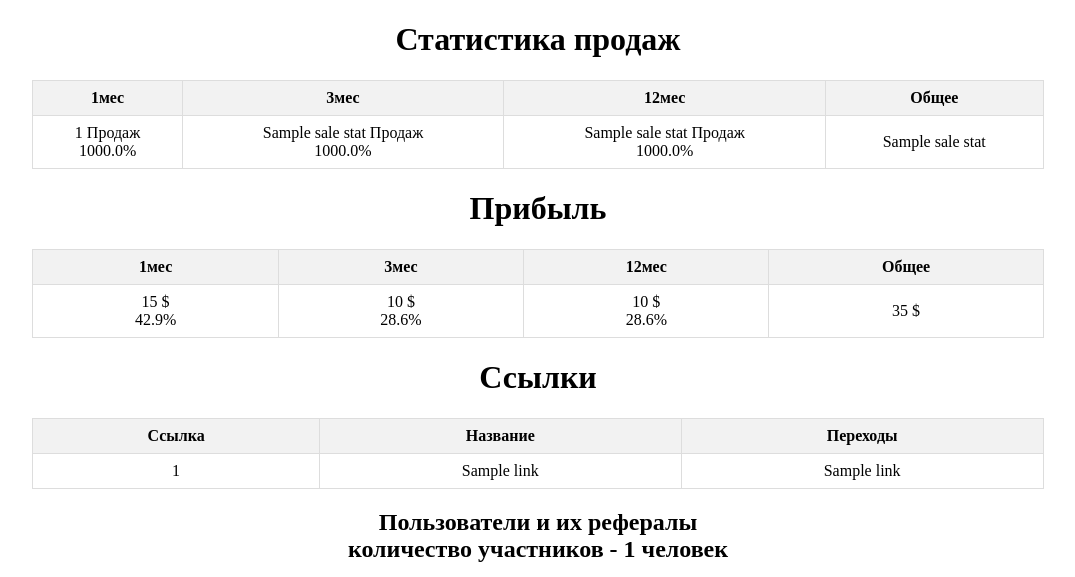
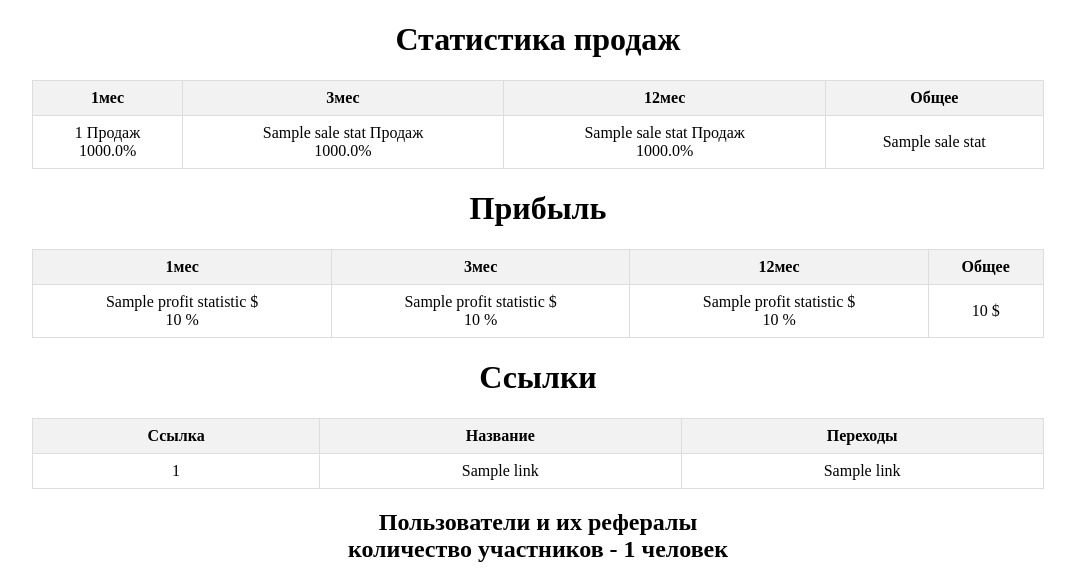
Before and after one commit to aigizlo/osnova_bot, a Flask app: template templates/index.html in a window 1280 px wide. Shown: the top 577 px of the page, without its empty margins (102-1177 px from the left). Run offline with Flask 3, Linux system fonts and the light colour scheme; the template is opened without the code that fills it: most values are stand-ins (such as "Sample title", 1, 10 or a date in 2020).

Commit message:
новая статистика

```diff
--- a/sub.py
+++ b/sub.py
@@ -42,6 +42,42 @@ SELECT
 FROM sales_stat;
 
 '''
+
+sql_update_tariff = """
+INSERT INTO sale_statistic (tariff_type, price, profit)
+VALUES (%s, %s, %s)"""
+
+tariffs = {
+    15.00: '1month',
+    40.00: '3months',
+    150.00: '12months',
+}
+
+
+def update_sale_statistic(price, profit):
+    price = float(price)
+    profit = float(profit)
+    tariff = tariffs.get(price)
+    get_conn.execute_query(sql_update_tariff, (tariff, price, profit))
+
+
+def get_profit_statistic():
+    sql = """SELECT
+    ss.tariff_type,
+    SUM(ss.profit) AS total_profit,
+    (SUM(ss.profit) / total.total_profit * 100) AS profit_percentage,
+    total.total_profit AS overall_profit
+FROM
+    sale_statistic ss
+JOIN
+    (SELECT SUM(profit) AS total_profit FROM sale_statistic) AS total ON 1=1
+GROUP BY
+    ss.tariff_type, total.total_profit;
+"""
+    result = get_conn.execute_query(sql)
+
+    return result
+
 
 
 def activate_or_renewal_subscription(user_id, period):
@@ -119,7 +155,6 @@ def get_sale_stats():
 
 
 def sale_paracent(stats):
-
     m_all = int(stats[0][3])
     if m_all == 0:
         return 0, 0, 0, 0
--- a/templates/index.html
+++ b/templates/index.html
@@ -83,39 +83,23 @@
             </tr>
         </thead>
         <tbody>
-            {% for sale_stat in sale_stats %}
             <tr>
-                {% set total = sale_stat[0] * 15 + sale_stat[1] * 40 + sale_stat[2] * 150 %}
-
-                <td>{{ sale_stat[0] * 15 }} $ <br>
-                {% if total != 0 %}
-                    {{ "{:.1f}%".format(sale_stat[0] * 15 / total * 100) }}
-                {% else %}
-                    N/A
-                {% endif %}
+                {% set total = profit_statistic[0][2] + profit_statistic[1][2] + profit_statistic[2][2] %}
+                <td>
+                    {{ profit_statistic[0][1] }} $ <br>
+                    {{ profit_statistic[0][2] | round(0) }} %
                 </td>
-
-                <td>{{ sale_stat[1] * 40 }} $ <br>
-                {% if total != 0 %}
-                    {{ "{:.1f}%".format(sale_stat[1] * 40 / total * 100) }}
-                {% else %}
-                    N/A
-                {% endif %}
+                <td>
+                    {{ profit_statistic[1][1] }} $ <br>
+                    {{ profit_statistic[1][2] | round(0) }} %
                 </td>
-
-                <td>{{ sale_stat[2] * 150 }} $ <br>
-                {% if total != 0 %}
-                    {{ "{:.1f}%".format(sale_stat[2] * 150 / total * 100) }}
-                {% else %}
-                    N/A
-                {% endif %}
+                <td>
+                    {{ profit_statistic[2][1] }} $ <br>
+                    {{ profit_statistic[2][2] | round(0) }} %
                 </td>
-
-                <td>{{ total }} $</td>
+                <td>{{ total | round(0) }} $</td>
             </tr>
-            {% endfor %}
         </tbody>
-
     </table>
 
     <h1>Ссылки</h1>
--- a/user_data.py
+++ b/user_data.py
@@ -131,22 +131,26 @@ def add_referral_balance(user_id, amount, description=None):
 
 def referral_transactions(user_id, amount):
     amount = float(amount)
+    price = amount
     # Cначала узнаем есть ли реферер у юзера
     sql_get_referer_user_id = """
     SELECT referer_id FROM users WHERE user_id = %s;
     """
     result = execute_query(sql_get_referer_user_id, (user_id,))
+
     if not result[0][0]:
+        sub.update_sale_statistic(price, price)
         return False
 
     referer_id = result[0][0]
 
-    amount = amount/3/10000
+    amount = amount / 3
 
     result = add_referral_balance(referer_id, float(amount), "Реферальные начисления")
 
+    sub.update_sale_statistic(price, price - amount)
+
     return result
-
 
 
 def get_user_balance_bonus(user_id):
@@ -158,8 +162,6 @@ def get_user_balance_bonus(user_id):
     except Exception as e:
         logger.error(f"QUERY_ERROR - get_user_balance_bonus - {e}")
 
-
-print(get_user_balance_bonus(1139164093))
 
 def get_referrer_user_id(user_id):
     try:
@@ -252,7 +254,7 @@ def get_user_info(user_id=None, user_name=None):
     if not amount:
         amount = 0
 
-    #stop_date = sub.format_date_string(stop_date)
+    # stop_date = sub.format_date_string(stop_date)
     is_active = user_info[5]
 
     text = f"Информация о пользователе:\n"
--- a/users_app.py
+++ b/users_app.py
@@ -2,10 +2,12 @@
 import asyncio
 
 import jwt
-from flask import Flask, render_template, request, jsonify
+from flask import Flask, render_template, request, jsonify, Response
+
+import const
 import sub
 import user_data
-from logger import logger
+# from logger import logger
 from config import support, dp, bot
 app = Flask(__name__)
 
@@ -21,7 +23,7 @@ def withdraw():
 
     return render_template('withdraw_req.html', pending_requests=pending_requests, confirmed_requests=confirmed_requests)
 
-
+# Обновляем статус вывода средств
 @app.route('/update_status/<int:id>', methods=['POST'])
 def update_status(id):
     data = request.json
@@ -62,41 +64,12 @@ def index():
     user_data_ = user_data.show_user_data()
     links = user_data.show_links_info()
     sale_stats = sub.get_sale_stats()
+    profit_statistic = sub.get_profit_statistic()
     sale_paracents = sub.sale_paracent(sale_stats)
     count = user_data.all_users()
     return render_template('index.html', users=user_data_, links=links, sale_stats=sale_stats,
+                           profit_statistic=profit_statistic,
                            sale_paracents=sale_paracents, count=count)
-
-
-@app.route('/notify', methods=['POST'])
-def handle_postback():
-    import const
-    SECRET_KEY = const.SECRET_KEY
-    # Extract data from the POST request
-    status = request.form.get('status')
-    invoice_id = request.form.get('invoice_id')
-    amount_crypto = request.form.get('amount_crypto')
-    currency = request.form.get('currency')
-    order_id = request.form.get('order_id')
-    token = request.form.get('token')
-
-    # Verify the JWT token
-    try:
-        decoded_token = jwt.decode(token, SECRET_KEY, algorithms=['HS256'])
-
-        print(decoded_token)
-        logger.info(f'{status} - {invoice_id}')
-    except jwt.ExpiredSignatureError:
-        return jsonify({'error': 'Token has expired'}), 400
-    except jwt.InvalidTokenError:
-        return jsonify({'error': 'Invalid token'}), 400
-    except Exception as e:
-        return 300
-
-    # Process the postback information
-    # Add your logic here to handle the data, e.g., update order status in your database
-
-    return jsonify({'message': 'Postback received'}), 200
 
 @app.route('/sucsseful/')
 def sucssefull_pay():
```
Also changed, not shown: handlers/handlers.py (+5 -5 lines), tsts.py (added).
